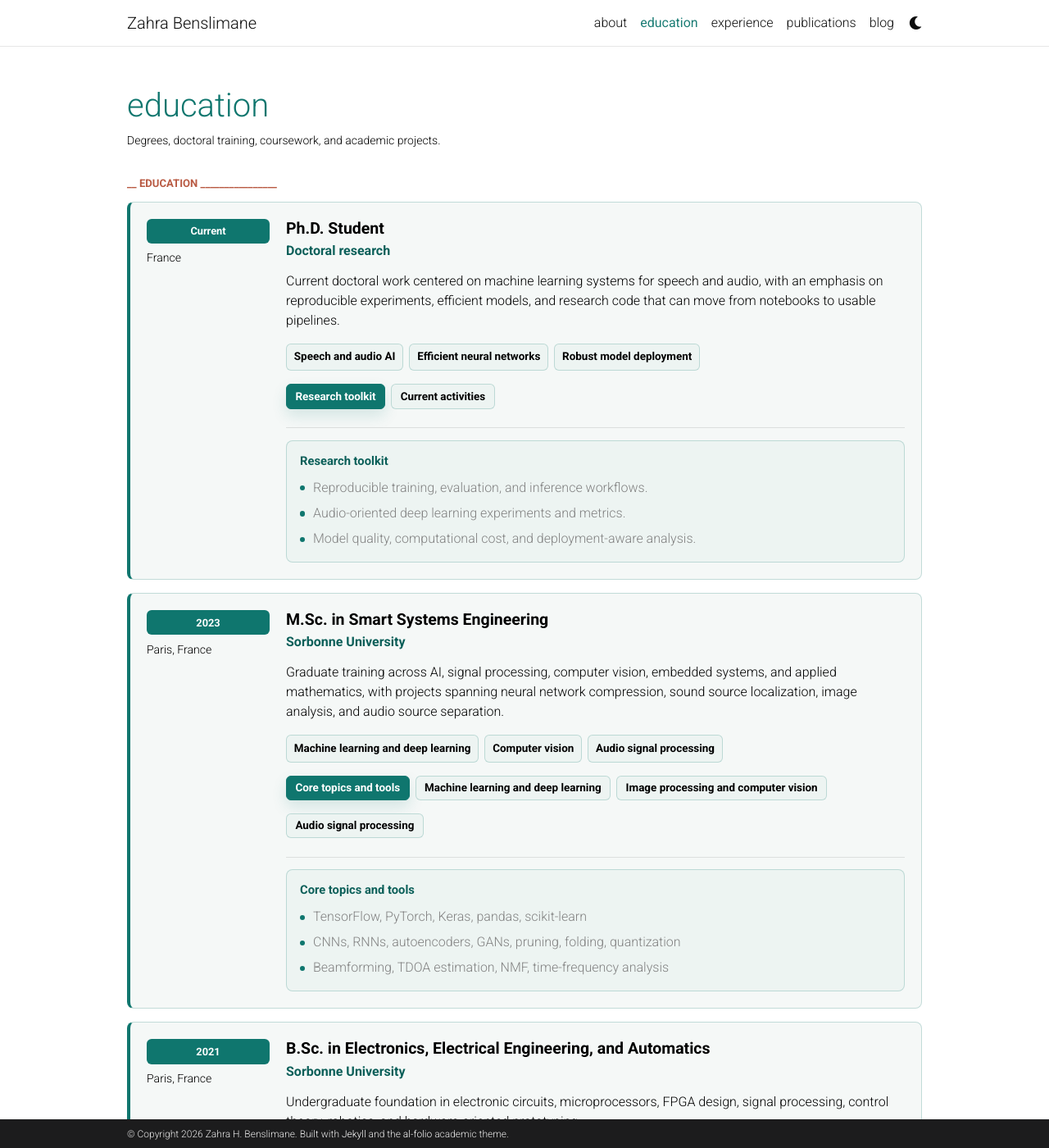
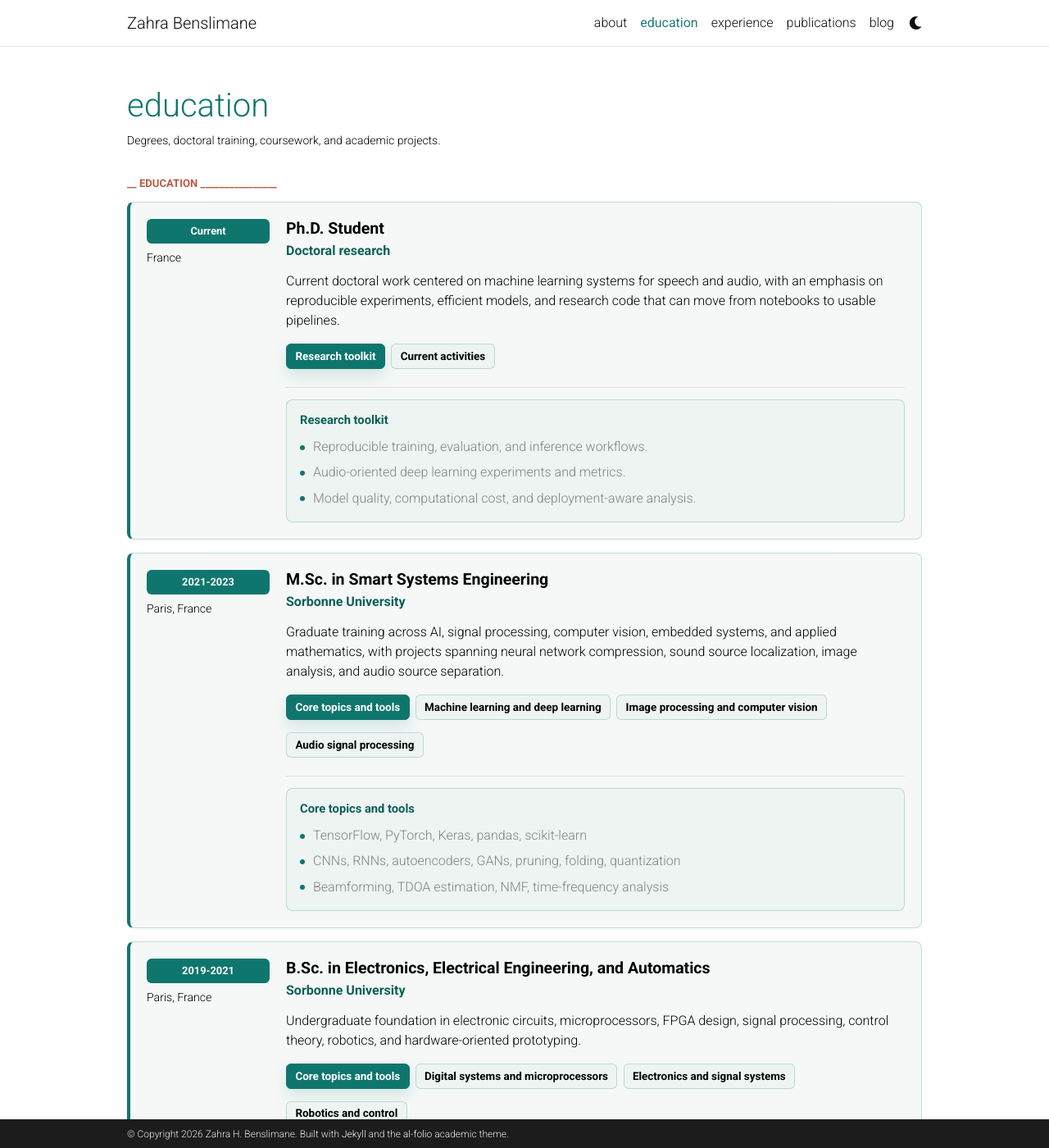
Before and after one commit to ZahraBenslimane/Portfolio, a Jekyll site: the page built from _pages/education.md, in a window 1280 px wide and 1400 px high. Shown: the whole window at 82% size. Built offline with Jekyll 4.4.1, drawn with Linux system fonts in a browser that asks for light colours; comment, search, counter and statistics services are not loaded; a style sheet for code colours, icons or effects is not loaded; some of the changed text lies outside the part shown.

Commit message:
new version layout

```diff
--- a/_data/education.yml
+++ b/_data/education.yml
@@ -2,10 +2,6 @@
   institution: Doctoral research
   location: France
   period: Current
-  focus:
-    - Speech and audio AI
-    - Efficient neural networks
-    - Robust model deployment
   summary: >
     Current doctoral work centered on machine learning systems for speech and audio,
     with an emphasis on reproducible experiments, efficient models, and research code
@@ -24,11 +20,11 @@
 - degree: M.Sc. in Smart Systems Engineering
   institution: Sorbonne University
   location: Paris, France
-  period: 2023
-  focus:
-    - Machine learning and deep learning
-    - Computer vision
-    - Audio signal processing
+  period: 2021-2023
+  #focus:
+  #  - Machine learning and deep learning
+  #  - Computer vision
+  #  - Audio signal processing
   summary: >
     Graduate training across AI, signal processing, computer vision, embedded systems,
     and applied mathematics, with projects spanning neural network compression,
@@ -58,11 +54,7 @@
 - degree: B.Sc. in Electronics, Electrical Engineering, and Automatics
   institution: Sorbonne University
   location: Paris, France
-  period: 2021
-  focus:
-    - Embedded systems
-    - Digital and analog electronics
-    - Robotics and control theory
+  period: 2019-2021
   summary: >
     Undergraduate foundation in electronic circuits, microprocessors, FPGA design,
     signal processing, control theory, robotics, and hardware-oriented prototyping.
```
